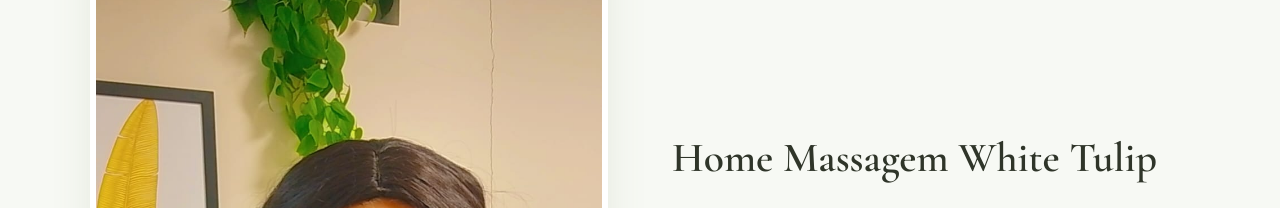
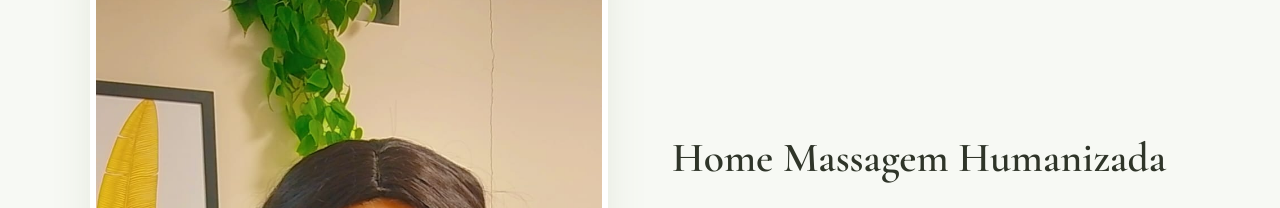
Before and after one commit to Wilquer82/MassagemWTulip, a plain HTML site: page index.html in a window 1280 px wide. Shown: the part 2200-2408 px from the top of the page. Drawn offline with nearby package versions, Linux system fonts and the light colour scheme.

Commit message:
humanizada2

```diff
--- a/index.html
+++ b/index.html
@@ -969,7 +969,7 @@
           />
         </div>
         <div class="about-content">
-          <h2>Home Massagem White Tulip</h2>
+          <h2>Home Massagem Humanizada</h2>
           <p>
             Meu nome é Silmara, sou massoterapeuta formada, com atendimento
             humanizado e foco no que o seu corpo realmente precisa.
```
